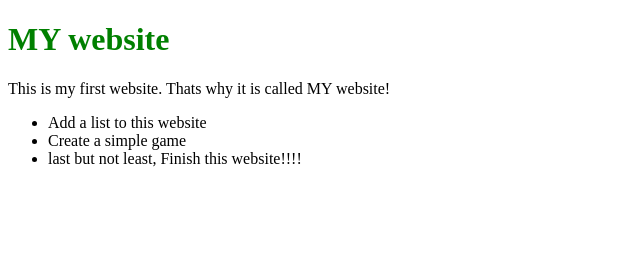
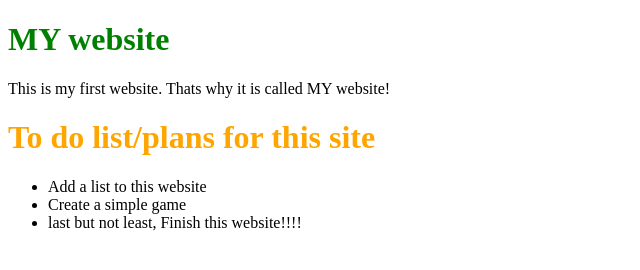
Before and after one commit to Hiro-Iwata/hiro-iwata.github.io, a plain HTML site: page index.html in a window 1280 px wide. Shown: the whole page, without its empty margins (0-640 px from the left). Drawn offline with Linux system fonts and the light colour scheme.

Commit message:
this is the update

```diff
--- a/index.html
+++ b/index.html
@@ -7,6 +7,8 @@
 <body>
 	<h1 style="color: green">MY website</h1>
 	<p>This is my first website. Thats why it is called MY website!</p>
+
+	<h1 style="color: orange">To do list/plans for this site</h1>
 	<ul>
 	<li>Add a list to this website</li>
 	<li>Create a simple game</li>
```
